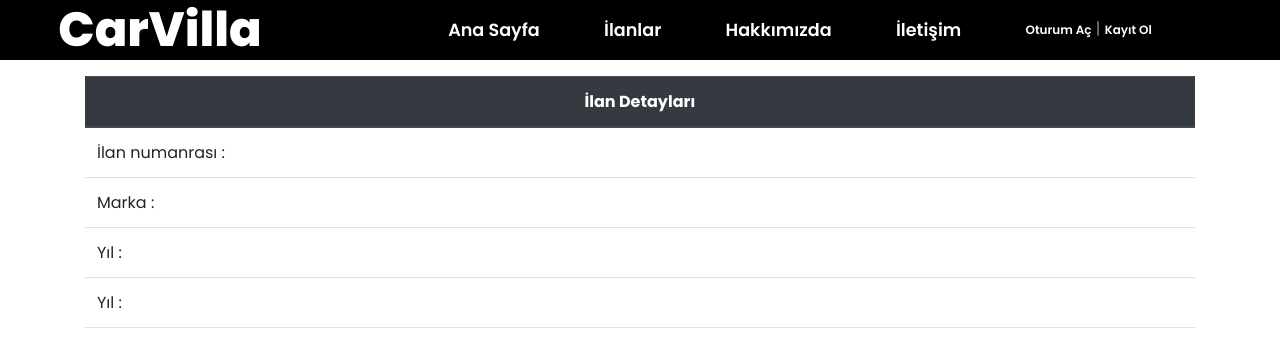
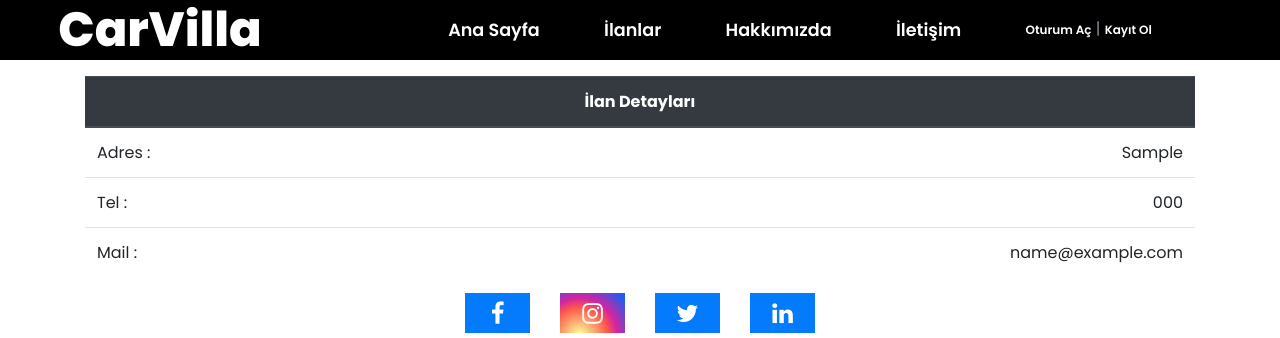
Before and after one commit to serdarcayan/CarTradeAppV2, a Django app: a page that uses home/templates/iletisim.html in a window 1280 px wide. Shown: the top 338 px of the page. Run offline with Django 5.2, Linux system fonts and the light colour scheme; tables that the repository leaves empty hold one stand-in row (values such as "Sample post"); some libraries are stand-ins or nearby versions.

Commit message:
iletişim sayfası hazırlandı

```diff
--- a/home/models.py
+++ b/home/models.py
@@ -17,9 +17,10 @@ class Settings(models.Model):
     smtpemail = models.CharField(max_length=255)
     smtppassword = models.CharField(max_length=255)
     smtpport = models.CharField(max_length=10)
-    facebook = models.CharField(max_length=150)
-    instagram = models.CharField(max_length=150)
-    twitter = models.CharField(max_length=150)
+    facebook = models.CharField(max_length=150,default="facebook")
+    instagram = models.URLField(max_length=150,default="instagram")
+    twitter = models.CharField(max_length=150,default="twitter")
+    linkedin = models.CharField(max_length=150,default="linkedin")
     aboutus = models.TextField(max_length=255)
     aboutus = models.TextField(max_length=255)
     referances = models.TextField(max_length=255)
--- a/home/templates/iletisim.html
+++ b/home/templates/iletisim.html
@@ -2,7 +2,7 @@
 {% load static %}
 {% block title %}
   {{ title }}
-{% endblock  %}
+{% endblock %}
 
 {% block content %}
   <section class="container mt-3">
@@ -16,44 +16,40 @@
           </thead>
           <tbody>
             <tr>
-                  <td style="text-align: start;">İlan numanrası :</td>
-                  <td style="text-align: end;">{{ deal.slug }}</td>
+              <td style="text-align: start;">Adres :</td>
+              <td style="text-align: end;">{{ sett.adress }}</td>
             </tr>
             <tr>
-                  <td style="text-align: start;">Marka :</td>
-                  <td style="text-align: end;">{{ deal.brand }}</td>
+              <td style="text-align: start;">Tel :</td>
+              <td style="text-align: end;">{{ sett.phone }}</td>
             </tr>
             <tr>
-                  <td style="text-align: start;">Yıl :</td>
-                  <td style="text-align: end;">{{ deal.model }}</td>
-              </tr>
-              <tr>
-                  <td style="text-align: start;">Yıl :</td>
-                  <td style="text-align: end;">{{ deal.model }}</td>
-              </tr>
-              <tr>
-                  <td style="text-align: start;">Kilometre :</td>
-                  <td style="text-align: end;">{{ deal.km }}</td>
-              </tr>
-              <tr>
-                  <td style="text-align: start;">Güç :</td>
-                  <td style="text-align: end;">{{ deal.horsepower }}</td>
-              </tr>
-              <tr>
-                  <td style="text-align: start;">Yıl :</td>
-                  <td style="text-align: end;">{{ deal.model }}</td>
-              </tr>
-              <tr>
-                  <td style="text-align: start;">Vites Türü :</td>
-                  <td style="text-align: end;">{{ deal.Gearbox }}</td>
-              </tr>
-              <tr>
-                  <td style="text-align: start;">İlan Tarihi :</td>
-                  <td style="text-align: end;">{{ deal.create_time }}</td>
+              <td style="text-align: start;">Mail :</td>
+              <td style="text-align: end;">{{ sett.email }}</td>
             </tr>
           </tbody>
         </table>
       </div>
     </div>
+    <div class="row  d-flex justify-content-center align-items-center">
+      <div class="col-1">
+        <a href="#" class="d-flex justify-content-center align-items-center" style="width: 100%;height: 40px; background: #037bfc; color: #fff; font-size: 1.5rem;"><i class="fa fa-facebook" aria-hidden="true"></i></a>
+      </div>
+      <div class="col-1">
+        <a href="" class="d-flex justify-content-center align-items-center" style="width: 100%;height: 40px; background: #d6249f; background: radial-gradient(circle at 30% 107%, #fdf497 0%, #fdf497 5%, #fd5949 45%,#d6249f 60%,#285AEB 90%); color: #fff; font-size: 1.5rem;"><i class="fa fa-instagram" aria-hidden="true"></i></a>
+
+      </div>
+      <div class="col-1">
+        <a href="#" class="d-flex justify-content-center align-items-center" style="width: 100%;height: 40px; background: #037bfc; color: #fff; font-size: 1.5rem;"><i class="fa fa-twitter" aria-hidden="true"></i></a>
+      </div>
+      <div class="col-1">
+        <a href="#" class="d-flex justify-content-center align-items-center" style="width: 100%;height: 40px; background: #037bfc; color: #fff; font-size: 1.5rem;"><i class="fa fa-linkedin" aria-hidden="true"></i></a>
+      </div>
+    </div>
+    <div class="row mt-2">
+      <div class="col d-flex justify-content-center align-items-center">
+        <iframe src="https://www.google.com/maps/embed?pb=!1m18!1m12!1m3!1d100032.80889471693!2d26.99731674971475!3d38.41778070389088!2m3!1f0!2f0!3f0!3m2!1i1024!2i768!4f13.1!3m3!1m2!1s0x14bbd862a762cacd%3A0x628cbba1a59ce8fe!2zxLB6bWly!5e0!3m2!1str!2str!4v1710353629440!5m2!1str!2str" width="500" height="200" style="border:0;" allowfullscreen="" loading="lazy" referrerpolicy="no-referrer-when-downgrade"></iframe>
+      </div>
+    </div>
   </section>
 {% endblock %}
```
Also changed, not shown: home/templates/content.html (+5 -5 lines), home/migrations/0003_settings_linkedin_alter_settings_facebook_and_more.py (added), home/migrations/0004_alter_settings_facebook_alter_settings_instagram_and_more.py (added), home/migrations/0005_alter_settings_facebook_alter_settings_instagram_and_more.py (added), home/migrations/0006_alter_settings_instagram.py (added), ilanlar/migrations/0011_delete_ilanresimleri.py (added). Lines whose indentation alone changed are shown as unchanged.
